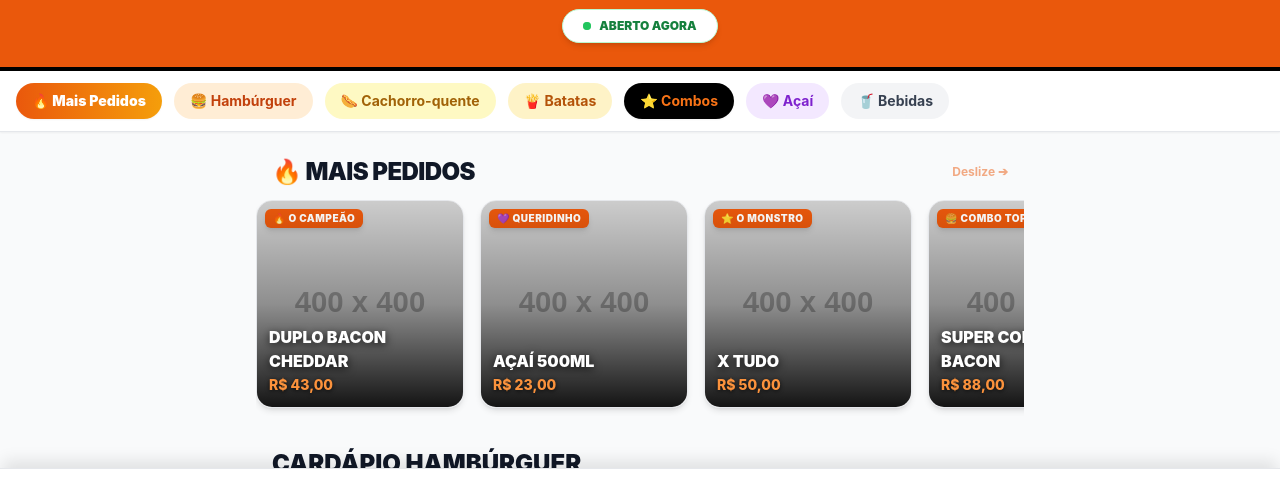
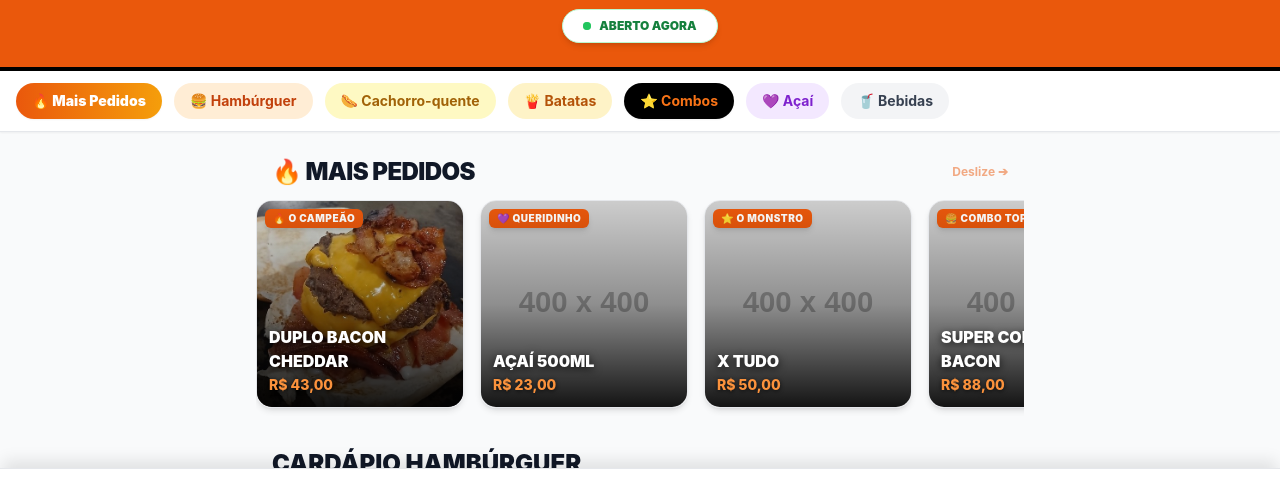
Before and after one commit to argsite/toplanches, a plain HTML site: page index.html in a window 1280 px wide. Shown: the part 247-729 px from the top of the page. Drawn offline with nearby package versions, Linux system fonts and the light colour scheme; placeholder pictures from the web are drawn by us.

Commit message:
Update image file extensions from .jpg to .jpeg

```diff
--- a/index.html
+++ b/index.html
@@ -343,28 +343,28 @@
                 id: 'l6', // ID do item no banco (ex: l6 = DUPLO BACON CHEDDAR)
                 type: 'lanche',
                 tag: '🔥 O Campeão',
-                image: 'duplo_bacon_cheddar.jpg', // INSIRA A URL OU CAMINHO DA FOTO DO LANCHE AQUI
+                image: 'duplo_bacon_cheddar.jpeg', // INSIRA A URL OU CAMINHO DA FOTO DO LANCHE AQUI
                 fallbackText: 'Duplo Bacon Cheddar'
             },
             {
                 id: 'ac3', // Açaí 500ml
                 type: 'acai',
                 tag: '💜 Queridinho',
-                image: 'acai_500ml.jpg',
+                image: 'acai_500ml.jpeg',
                 fallbackText: 'Açaí 500ml'
             },
             {
                 id: 'l8', // X TUDO
                 type: 'lanche',
                 tag: '⭐ O Monstro',
-                image: 'x_tudo.jpg',
+                image: 'x_tudo.jpeg',
                 fallbackText: 'X-Tudo'
             },
             {
                 id: 'cb14', // Super Combo X-Bacon
                 type: 'combo',
                 tag: '🍔 Combo Top',
-                image: 'super_combo_xbacon.jpg',
+                image: 'super_combo_xbacon.jpeg',
                 fallbackText: 'Super Combo X-Bacon'
             }
         ];
```
